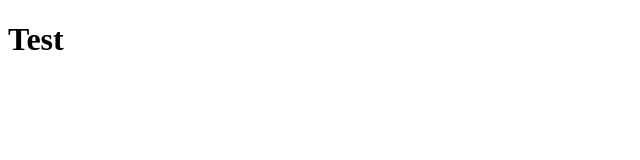
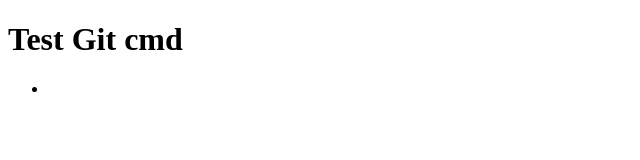
Before and after one commit to SnailPJW/gitPagePractice, a plain HTML site: page index.html in a window 1280 px wide. Shown: the whole page, without its empty margins (0-640 px from the left). Drawn offline with Linux system fonts and the light colour scheme.

Commit message:
add all.js

```diff
--- a/index.html
+++ b/index.html
@@ -5,6 +5,9 @@
     <title>Document</title>
 </head>
 <body>
-    <h1>Test</h1>
+    <h1>Test Git cmd</h1>
+    <ul>
+        <li></li>
+    </ul>
 </body>
 </html>
```
Also changed, not shown: all.js (added).
